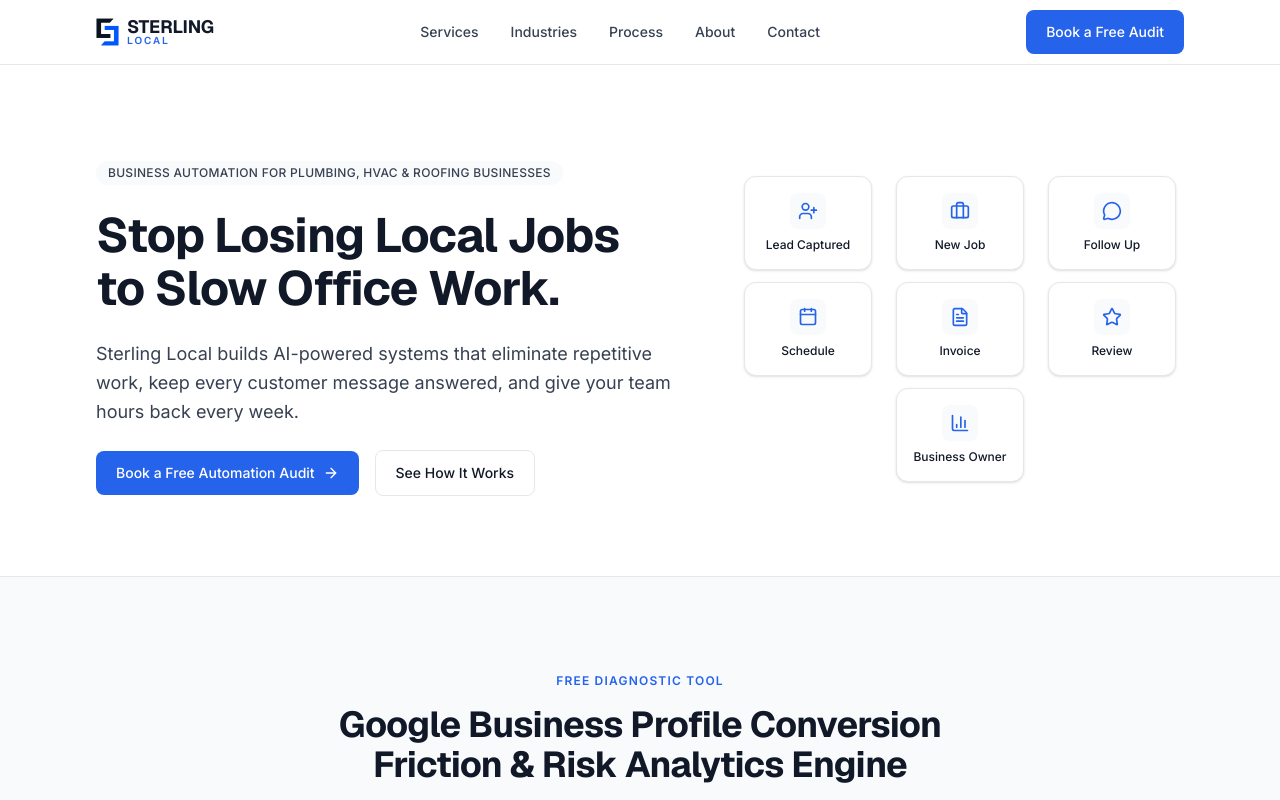
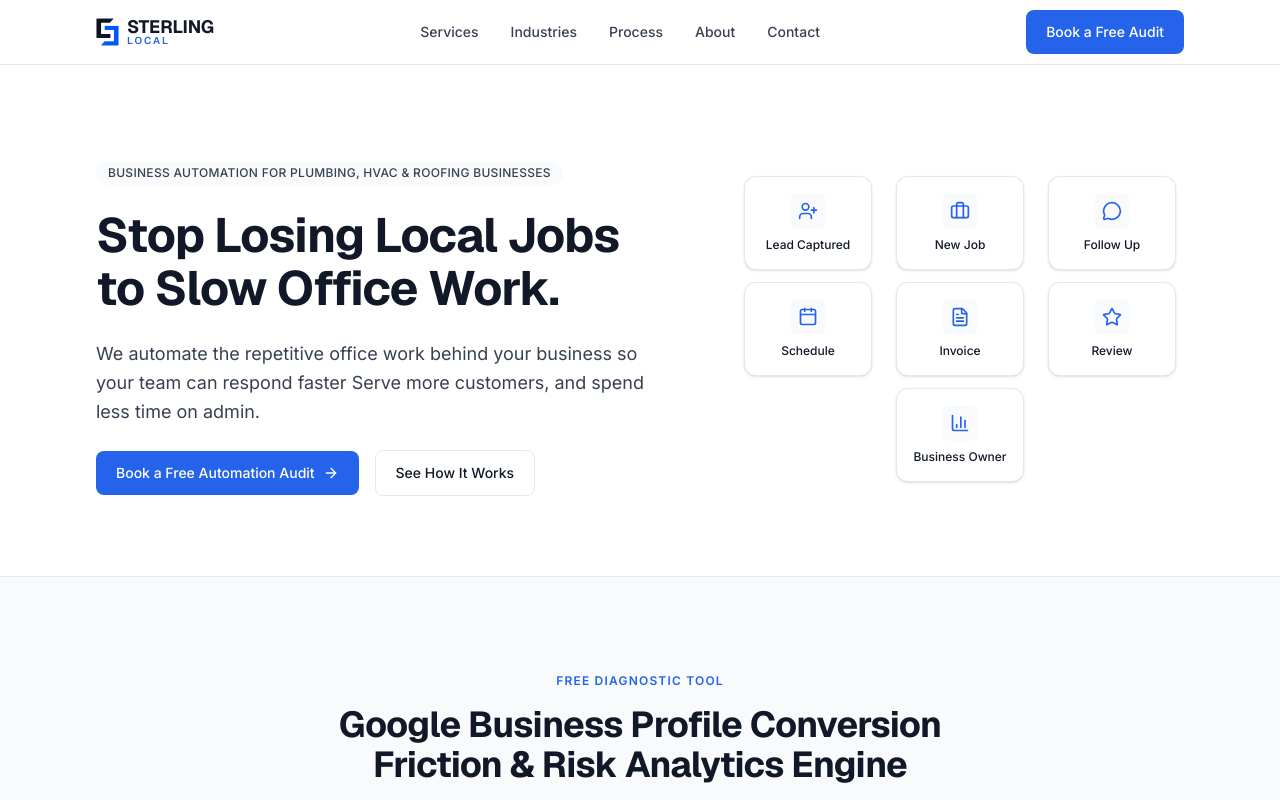
Before and after one commit to ahsansheharyar03-max/sterling-local-build, a Next.js app: page / in a window 1280 px wide. Shown: the top 800 px of the page. Built offline with nearby package versions, Linux system fonts and the light colour scheme.

Commit message:
Update Hero.tsx

```diff
--- a/src/components/sections/Hero.tsx
+++ b/src/components/sections/Hero.tsx
@@ -13,9 +13,9 @@ export default function Hero() {
             Stop Losing Local Jobs to Slow Office Work.
           </h1>
           <p className="text-lg leading-relaxed text-slate">
-            Sterling Local builds AI-powered systems that eliminate repetitive work,
-            keep every customer message answered, and give your team hours back
-            every week.
+            We automate the repetitive office work behind your business
+            so your team can respond faster
+            Serve more customers, and spend less time on admin.
           </p>
           <div className="flex flex-wrap items-center gap-4">
             <Button href="/contact">Book a Free Automation Audit</Button>
```
